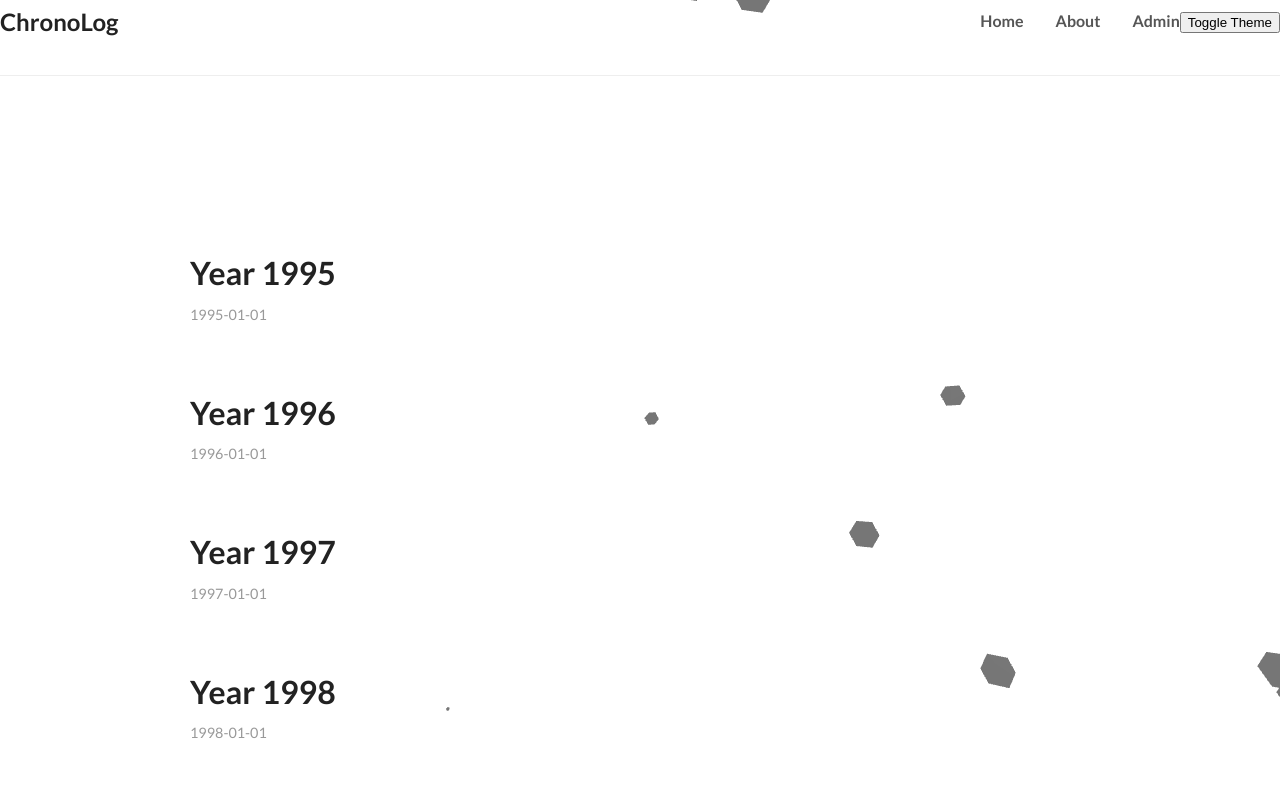
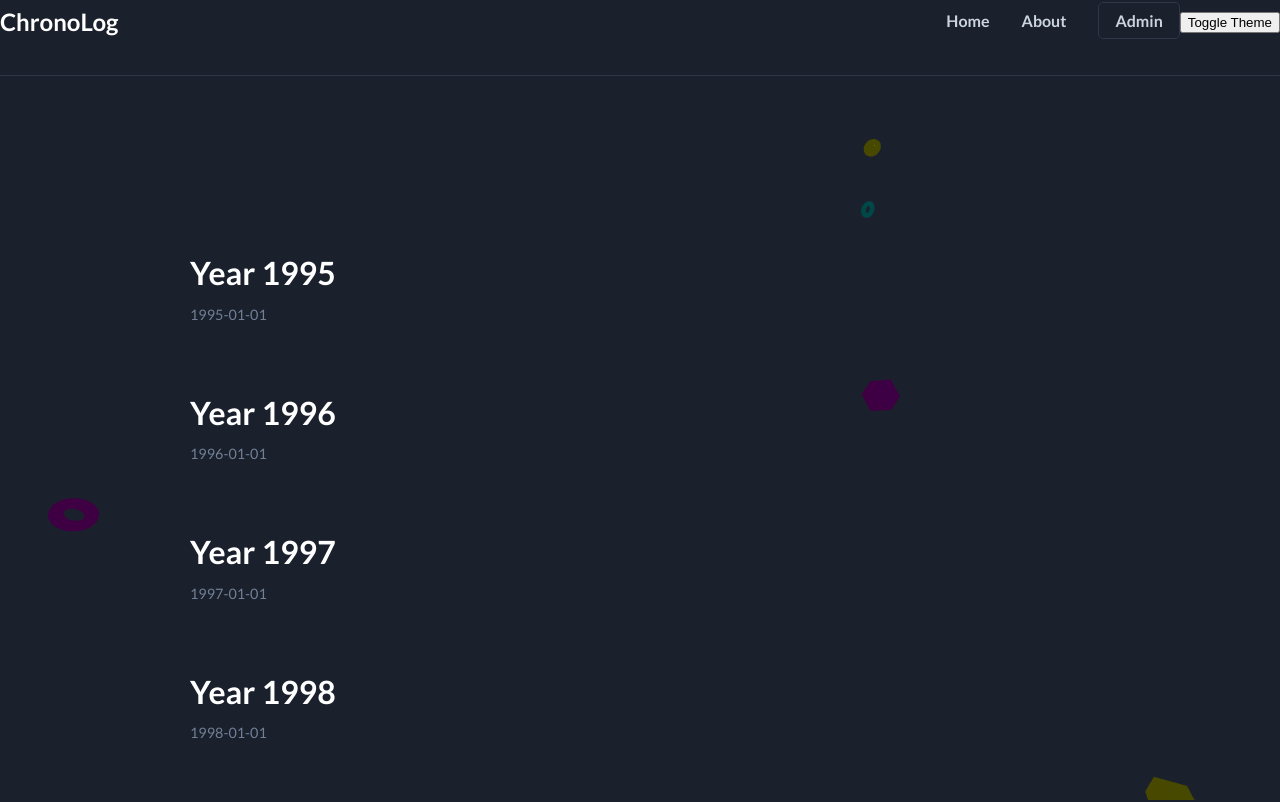
Before and after one commit to Elindslmn/3LEtimeline, a React (Vite) app: page / in a window 1280 px wide. Shown: the top 802 px of the page. Built offline with nearby package versions, Linux system fonts and the light colour scheme.

Commit message:
6th change dep

```diff
--- a/src/components/AdminPanel.tsx
+++ b/src/components/AdminPanel.tsx
@@ -1,4 +1,4 @@
-import React, { useState } from 'react';
+import React, { useState, useEffect } from 'react';
 import postsData from '../data/posts.json';
 
 type Post = {
@@ -11,7 +11,21 @@ type Post = {
 };
 
 const AdminPanel = () => {
-  const [posts, setPosts] = useState<Post[]>(postsData);
+  const [posts, setPosts] = useState<Post[]>([]);
+
+  useEffect(() => {
+    const savedPosts = localStorage.getItem('posts');
+    if (savedPosts) {
+      setPosts(JSON.parse(savedPosts));
+    } else {
+      setPosts(postsData);
+    }
+  }, []);
+
+  useEffect(() => {
+    localStorage.setItem('posts', JSON.stringify(posts));
+  }, [posts]);
+
   const [editingPost, setEditingPost] = useState<Post | null>(null);
 
   const handleAddPost = () => {
@@ -40,19 +54,10 @@ const AdminPanel = () => {
     setEditingPost(null);
   };
 
-  const handleSaveChanges = () => {
-    const data = JSON.stringify(posts, null, 2);
-    const mailtoLink = `mailto:?subject=Updated posts.json&body=${encodeURIComponent(
-      data
-    )}`;
-    window.location.href = mailtoLink;
-  };
-
   return (
     <div>
       <h2>Admin Panel</h2>
       <button onClick={handleAddPost}>Add New Post</button>
-      <button onClick={handleSaveChanges}>Save Changes</button>
       {editingPost && (
         <div>
           <h3>Edit Post</h3>
--- a/src/components/Background3D.tsx
+++ b/src/components/Background3D.tsx
@@ -1,6 +1,7 @@
-import React, { useRef } from 'react';
+import React, { useRef, useMemo } from 'react';
 import { Canvas, useFrame } from '@react-three/fiber';
-import { Icosahedron } from '@react-three/drei';
+import { Box, Sphere, Torus, Icosahedron } from '@react-three/drei';
+import * as THREE from 'three';
 
 const Background3D = () => {
   return (
@@ -22,21 +23,31 @@ const Scene = () => {
     }
   });
 
+  const shapes = useMemo(() => {
+    const shapeComponents = [Box, Sphere, Torus, Icosahedron];
+    const colors = ['#00ffff', '#ff00ff', '#ffff00'];
+    return [...Array(50)].map((_, i) => {
+      const Shape = shapeComponents[Math.floor(Math.random() * shapeComponents.length)];
+      return {
+        id: i,
+        Component: Shape,
+        color: colors[Math.floor(Math.random() * colors.length)],
+        position: new THREE.Vector3(
+          (Math.random() - 0.5) * 40,
+          (Math.random() - 0.5) * 40,
+          (Math.random() - 0.5) * 40
+        ),
+        scale: Math.random() * 0.5 + 0.2,
+      };
+    });
+  }, []);
+
   return (
     <group ref={groupRef}>
-      {[...Array(20)].map((_, i) => (
-        <Icosahedron
-          key={i}
-          args={[1, 0]}
-          position={[
-            (Math.random() - 0.5) * 20,
-            (Math.random() - 0.5) * 20,
-            (Math.random() - 0.5) * 20,
-          ]}
-          scale={Math.random() * 0.5}
-        >
-          <meshStandardMaterial color="#fff" roughness={0} metalness={0} />
-        </Icosahedron>
+      {shapes.map(({ id, Component, color, position, scale }) => (
+        <Component key={id} position={position} scale={scale}>
+          <meshStandardMaterial color={color} roughness={0} metalness={0.5} />
+        </Component>
       ))}
     </group>
   );
--- a/src/components/Header.tsx
+++ b/src/components/Header.tsx
@@ -10,7 +10,7 @@ const Header = ({ toggleTheme }: { toggleTheme: () => void }) => {
       <nav>
         <Link to="/">Home</Link>
         <Link to="/about">About</Link>
-        <Link to="/admin">Admin</Link>
+        <Link to="/admin" className="admin-button">Admin</Link>
         <button onClick={toggleTheme}>Toggle Theme</button>
       </nav>
     </header>
--- a/src/components/Post.tsx
+++ b/src/components/Post.tsx
@@ -1,10 +1,17 @@
-import React from 'react';
+import React, { useState, useEffect } from 'react';
 import { useParams } from 'react-router-dom';
-import posts from '../data/posts.json';
+import postsData from '../data/posts.json';
 
 const Post = () => {
   const { id } = useParams();
-  const post = posts.find((p) => p.id === id);
+  const [post, setPost] = useState(null);
+
+  useEffect(() => {
+    const savedPosts = localStorage.getItem('posts');
+    const posts = savedPosts ? JSON.parse(savedPosts) : postsData;
+    const currentPost = posts.find((p: any) => p.id === id);
+    setPost(currentPost);
+  }, [id]);
 
   if (!post) {
     return <div>Post not found</div>;
--- a/src/components/PostList.tsx
+++ b/src/components/PostList.tsx
@@ -1,6 +1,6 @@
-import React, { useEffect, useRef } from 'react';
+import React, { useEffect, useRef, useState } from 'react';
 import { Link } from 'react-router-dom';
-import posts from '../data/posts.json';
+import postsData from '../data/posts.json';
 
 declare global {
   interface Window {
@@ -10,10 +10,20 @@ declare global {
 }
 
 const PostList = () => {
+  const [posts, setPosts] = useState([]);
   const postListRef = useRef(null);
 
   useEffect(() => {
-    if (window.gsap) {
+    const savedPosts = localStorage.getItem('posts');
+    if (savedPosts) {
+      setPosts(JSON.parse(savedPosts));
+    } else {
+      setPosts(postsData);
+    }
+  }, []);
+
+  useEffect(() => {
+    if (window.gsap && postListRef.current) {
       window.gsap.registerPlugin(window.ScrollTrigger);
       const posts = postListRef.current.children;
       window.gsap.fromTo(
@@ -32,11 +42,11 @@ const PostList = () => {
         }
       );
     }
-  }, []);
+  }, [posts]);
 
   return (
     <ul className="post-list" ref={postListRef}>
-      {posts.map((post) => (
+      {posts.map((post: any) => (
         <li key={post.id} className="post-list-item">
           <h2>
             <Link to={`/post/${post.id}`}>{post.title}</Link>
--- a/src/styles.css
+++ b/src/styles.css
@@ -1,12 +1,27 @@
 @import url('https://fonts.googleapis.com/css2?family=Lato:wght@300;400;700&display=swap');
 
 :root {
+  --font-family: 'Lato', sans-serif;
+}
+
+[data-theme='dark'] {
+  --background-color: #1a202c;
+  --text-color: #cbd5e0;
+  --heading-color: #fff;
+  --accent-color: #00ffff;
+  --border-color: #2d3748;
+  --link-color: #00ffff;
+  --link-hover-color: #ff00ff;
+}
+
+[data-theme='light'] {
   --background-color: #fff;
-  --text-color: #555;
-  --heading-color: #222;
+  --text-color: #4a5568;
+  --heading-color: #1a202c;
   --accent-color: #007aff;
-  --border-color: #eee;
-  --font-family: 'Lato', sans-serif;
+  --border-color: #e2e8f0;
+  --link-color: #007aff;
+  --link-hover-color: #0056b3;
 }
 
 body {
@@ -59,6 +74,21 @@ header nav a:hover {
   color: var(--accent-color);
 }
 
+.admin-button {
+  padding: 0.5rem 1rem;
+  border: 1px solid var(--border-color);
+  border-radius: 5px;
+  background-color: transparent;
+  color: var(--text-color);
+  cursor: pointer;
+}
+
+.admin-button:hover {
+  background-color: var(--accent-color);
+  color: var(--background-color);
+}
+
+
 .post-list {
   list-style: none;
   padding: 0;
@@ -86,7 +116,7 @@ header nav a:hover {
 }
 
 .post-meta {
-  color: #999;
+  color: #718096;
   font-size: 0.9rem;
   margin-top: 0.5rem;
 }
@@ -116,6 +146,6 @@ footer {
   padding-top: 3rem;
   margin-top: 5rem;
   text-align: center;
-  color: #999;
+  color: #718096;
   border-top: 1px solid var(--border-color);
 }
```
Also changed, not shown: src/App.tsx (line endings or trailing spaces).
